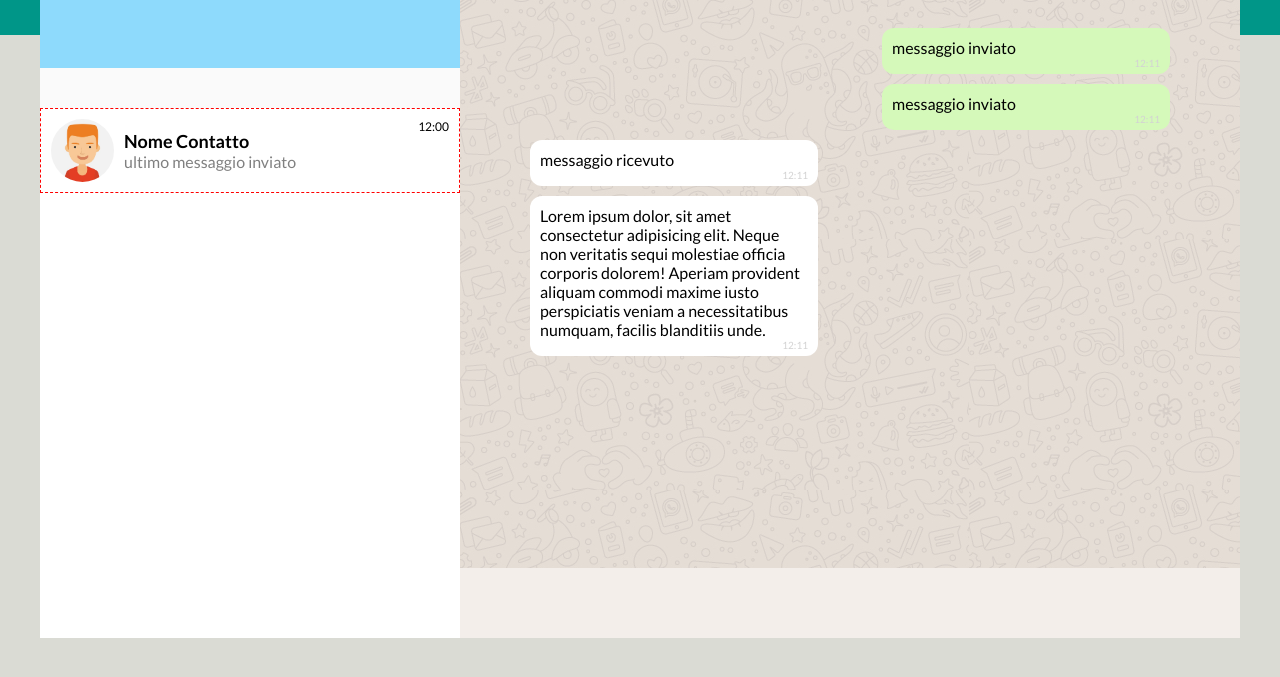
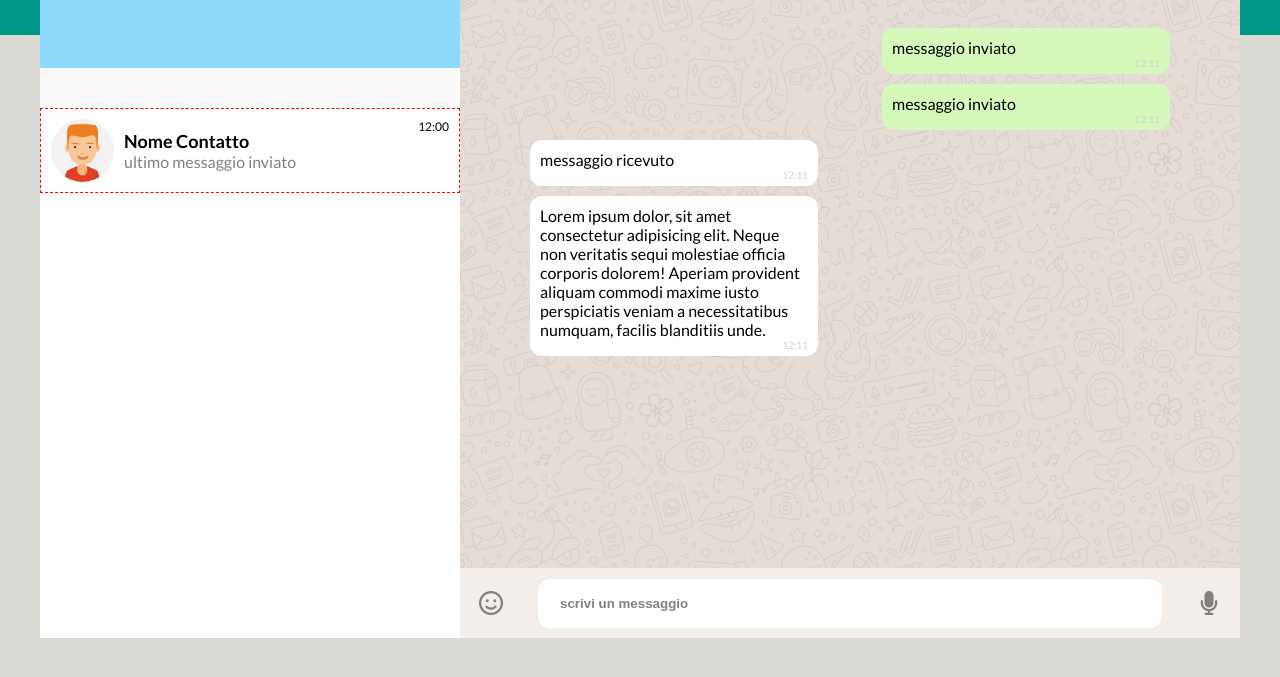
Before and after one commit to AlessioMartella7/vue-boolzapp, a plain HTML site: page index.html in a window 1280 px wide. Shown: the part 127-804 px from the top of the page. Drawn offline with nearby package versions, Linux system fonts and the light colour scheme.

Commit message:
added footer

```diff
--- a/css/style.css
+++ b/css/style.css
@@ -27,7 +27,8 @@ h4 {
     font-size: 18px;
 }
 
-.fa-solid {
+.fa-solid,
+.fa-regular {
     color: gray;
 }
 /* Utilities */
@@ -192,3 +193,25 @@ li.contact-card {
     width:45%;
     align-self: flex-start;
 }
+
+/* message board footer */
+
+.message-bar {
+    height: 100%;
+    display: flex;
+    justify-content: space-around;
+    align-items: center;
+}
+
+.message-bar input {
+    flex-basis: 80%;
+    height: 70%;
+    border-color: transparent;
+    border-radius: 12px;
+    text-indent: 20px;
+}
+
+::placeholder {
+    color: gray;
+    font-weight: 600;
+}
--- a/index.html
+++ b/index.html
@@ -142,8 +142,14 @@
 
                         <!-- input invio messaggio -->
                         <footer>
-
-
+                            <div class="message-bar">
+                                <!-- menu icone -->
+                                <i class="fa-regular fa-fw fa-xl fa-face-smile"></i>
+                                <!-- input bar -->
+                                <input type="text" placeholder="scrivi un messaggio">
+                                <!-- messaggio vocale -->
+                                <i class="fa-solid fa-xl fa-fw fa-microphone"></i>
+                            </div>
                         </footer>
 
                     </article>
```
